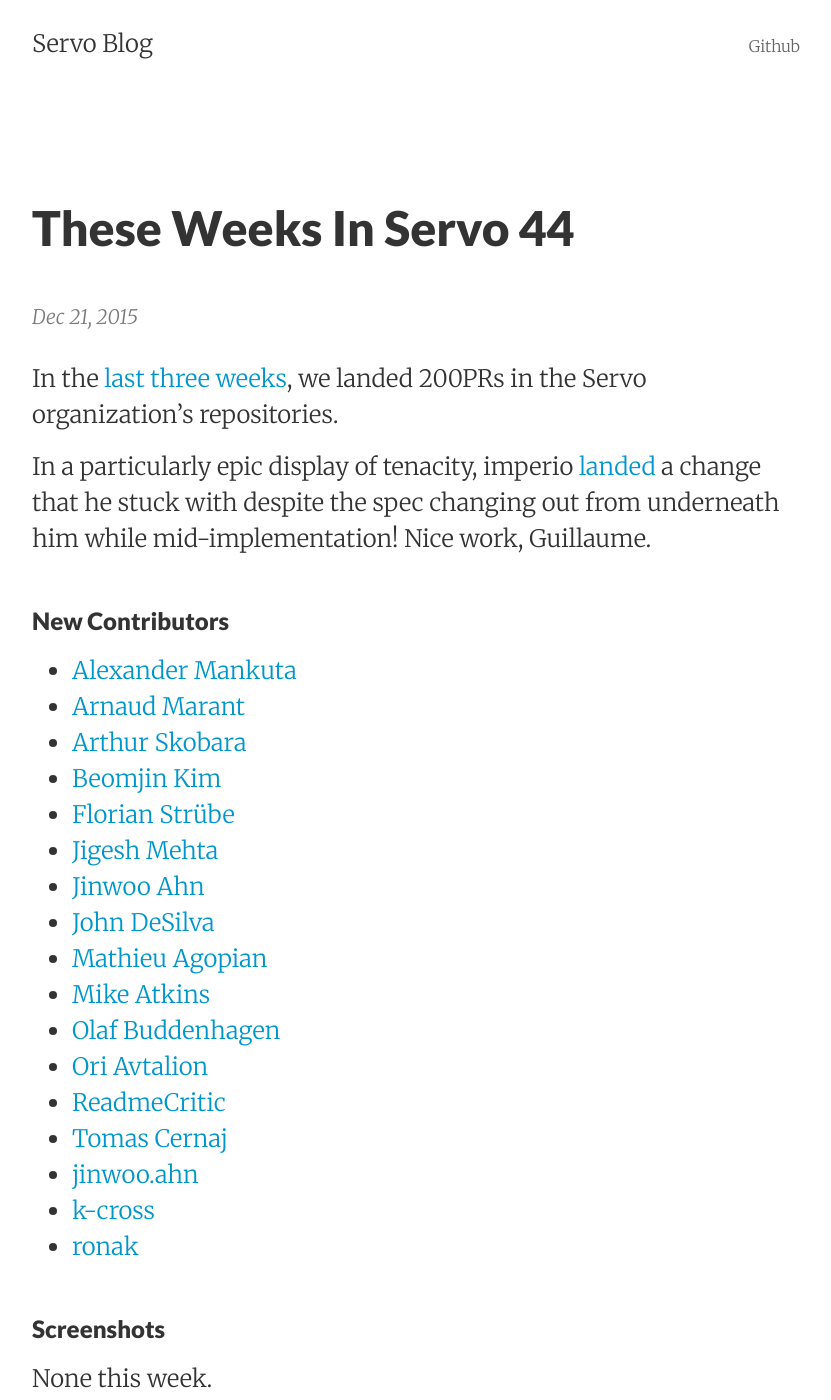
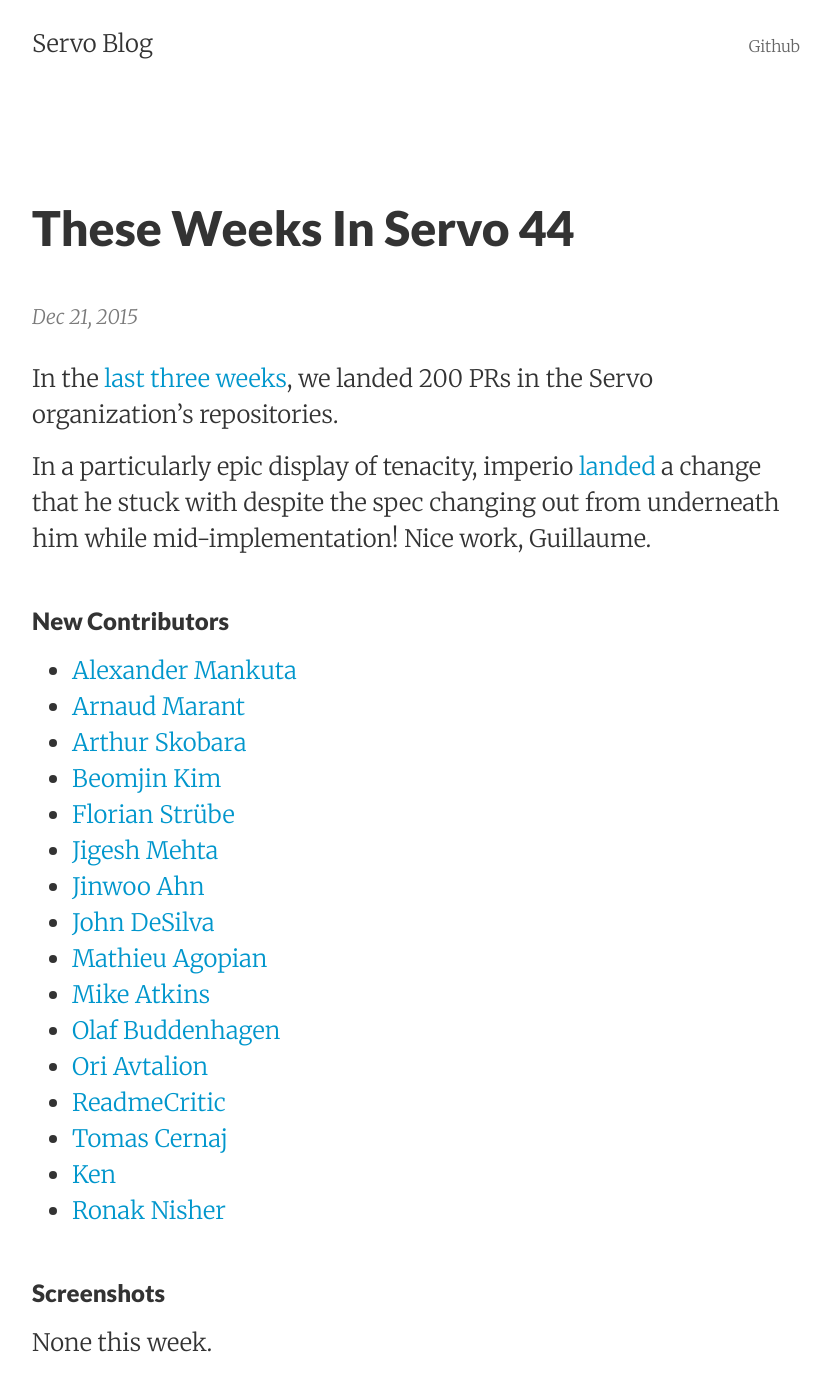
Before and after one commit to servo/blog.servo.org, a Jekyll site: the page built from _posts/2015-12-21-twis-44.md, in a window 1280 px wide and 1400 px high. Shown: the whole window, without its empty margins (224-1055 px from the left). Built offline with Jekyll 4.4.1, drawn with Linux system fonts in a browser that asks for light colours.

Commit message:
New usernames

```diff
--- a/_posts/2015-12-21-twis-44.md
+++ b/_posts/2015-12-21-twis-44.md
@@ -6,7 +6,7 @@
 categories:
 ---
 
-In the [last three weeks](https://github.com/pulls?page=1&q=is%3Apr+is%3Amerged+closed%3A2015-11-30..2015-12-21+user%3Aservo), we landed 200PRs in the Servo organization's repositories.
+In the [last three weeks](https://github.com/pulls?page=1&q=is%3Apr+is%3Amerged+closed%3A2015-11-30..2015-12-21+user%3Aservo), we landed 200 PRs in the Servo organization's repositories.
 
 In a particularly epic display of tenacity, imperio [landed](https://github.com/servo/servo/pull/8882) a change that he stuck with despite the spec changing out from underneath him while mid-implementation! Nice work, Guillaume.
 
@@ -14,22 +14,21 @@
 ###New Contributors
 
 - [Alexander Mankuta](https://github.com/cheba)
-- [Arnaud Marant](https://github.com/)
-- [Arthur Skobara](https://github.com/)
-- [Beomjin Kim](https://github.com/)
-- [Florian Strübe](https://github.com/)
-- [Jigesh Mehta](https://github.com/)
-- [Jinwoo Ahn](https://github.com/)
-- [John DeSilva](https://github.com/)
-- [Mathieu Agopian](https://github.com/)
-- [Mike Atkins](https://github.com/)
-- [Olaf Buddenhagen](https://github.com/)
-- [Ori Avtalion](https://github.com/)
-- [ReadmeCritic](https://github.com/)
-- [Tomas Cernaj](https://github.com/)
-- [jinwoo.ahn](https://github.com/)
-- [k-cross](https://github.com/)
-- [ronak](https://github.com/)
+- [Arnaud Marant](https://github.com/amarant)
+- [Arthur Skobara](https://github.com/askobara)
+- [Beomjin Kim](https://github.com/vwvww)
+- [Florian Strübe](https://github.com/fstr)
+- [Jigesh Mehta](https://github.com/jitendra29)
+- [Jinwoo Ahn](https://github.com/jinwooahn)
+- [John DeSilva](https://github.com/Aesthetikx)
+- [Mathieu Agopian](https://github.com/magopian)
+- [Mike Atkins](https://github.com/apechimp)
+- [Olaf Buddenhagen](https://github.com/antrik)
+- [Ori Avtalion](https://github.com/salty-horse)
+- [ReadmeCritic](https://github.com/ReadmeCritic)
+- [Tomas Cernaj](https://github.com/cnaj)
+- [Ken](https://github.com/k-cross)
+- [Ronak Nisher](https://github.com/ronaknisher)
 
 ###Screenshots
 
```
